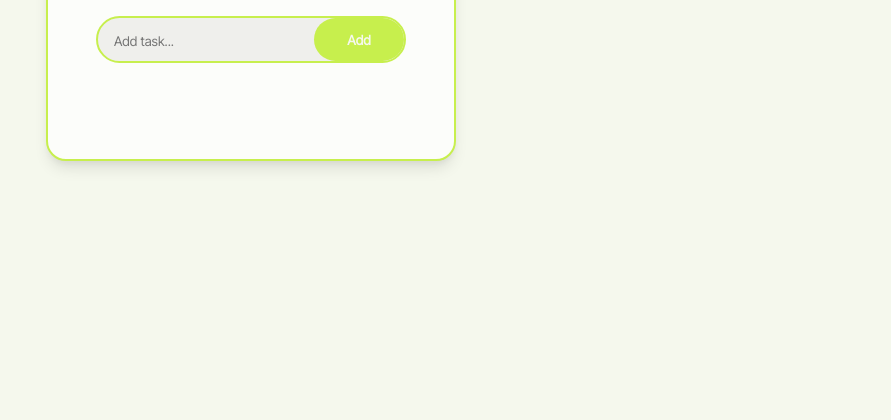
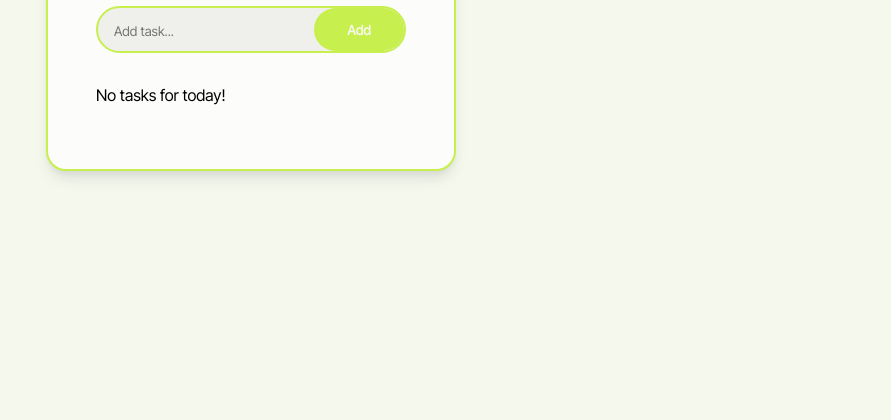
Before and after one commit to vintech05/todo-app, a website built with Vite: page index.html in a window 1280 px wide. Shown: the part 380-800 px from the top of the page, without its empty margins (389-1280 px from the left). Built offline with nearby package versions, Linux system fonts and the light colour scheme.

Commit message:
added placeholder text

```diff
--- a/index.html
+++ b/index.html
@@ -5,7 +5,6 @@
   <meta charset="UTF-8" />
   <link rel="icon" type="image/svg+xml" href="/vite.svg" />
   <link rel="stylesheet" href="style.css">
-  <link href="https://cdn.lineicons.com/4.0/lineicons.css" rel="stylesheet" />
   <meta name="viewport" content="width=device-width, initial-scale=1.0" />
   <title>Todo App</title>
 </head>
@@ -34,7 +33,11 @@
       <p></p>
     </div>
     <div class="list-container">
-
+    </div>
+    <div class="text-display">
+      <p>
+        No tasks for today!
+      </p>
     </div>
     <div class="clr-btn-wrapper">
       <button class="clr-btn">clear</button>
```
